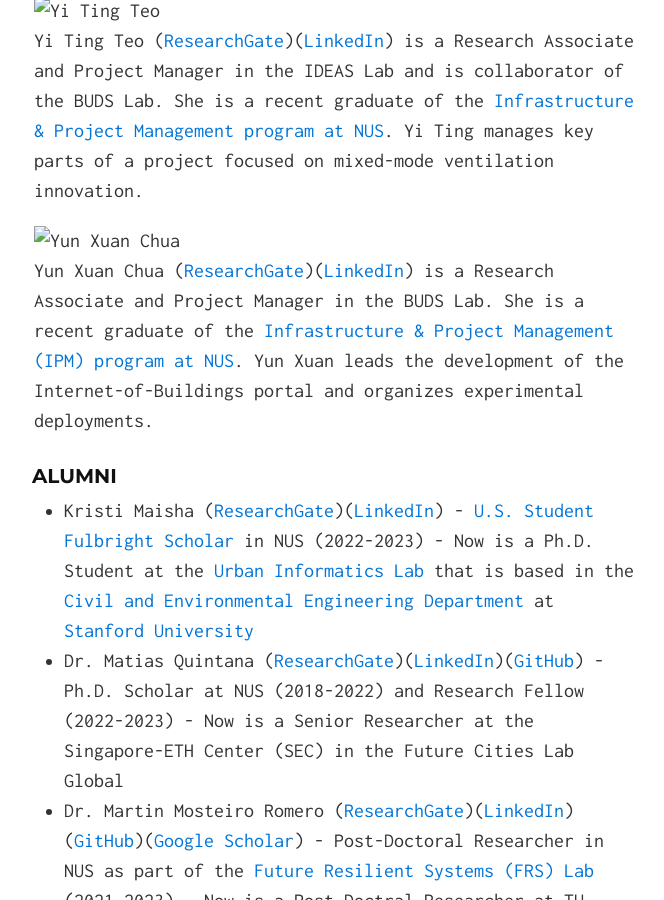
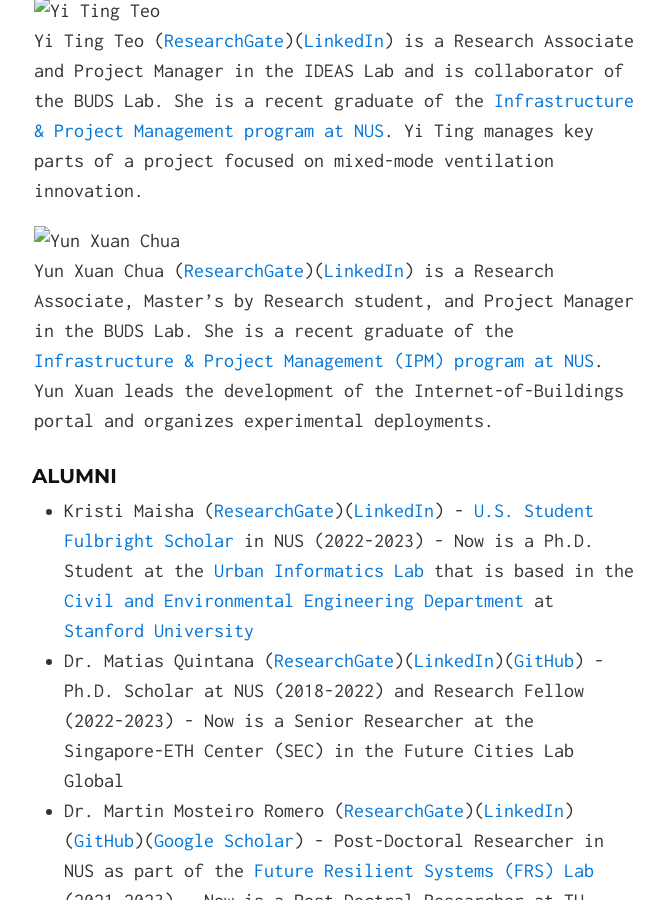
Before and after one commit to buds-lab/buds-lab.github.io, a Jekyll site: the page built from index.md, in a window 1280 px wide and 900 px high, scrolled down 6884 px. Shown: the whole window, without its empty margins (306-970 px from the left). Built offline with Jekyll 4.4.1, drawn with Linux system fonts in a browser that asks for light colours.

Commit message:
update yun xuan's profile

```diff
--- a/index.md
+++ b/index.md
@@ -100,7 +100,7 @@ Wenhao Zhang ([Google Scholar](https://scholar.google.com/citations?&user=11jU6Y
 Yi Ting Teo ([ResearchGate](https://www.researchgate.net/profile/Yi-Ting-Teo){:target="_blank"})([LinkedIn](https://www.linkedin.com/in/teo-yi-ting-61593496/){:target="_blank"}) is a Research Associate and Project Manager in the IDEAS Lab and is collaborator of the BUDS Lab. She is a recent graduate of the [Infrastructure & Project Management program at NUS](https://cde.nus.edu.sg/dbe/introduction-1-1/){:target="_blank"}. Yi Ting manages key parts of a project focused on mixed-mode ventilation innovation.
 
 ![Yun Xuan Chua](buds-lab.github.io/yunxuan.png)
-Yun Xuan Chua ([ResearchGate](https://www.researchgate.net/profile/Yun-Xuan-Chua){:target="_blank"})([LinkedIn](http://www.linkedin.com/in/chuayunxuan/){:target="_blank"}) is a Research Associate and Project Manager in the BUDS Lab. She is a recent graduate of the [Infrastructure & Project Management (IPM) program at NUS](https://cde.nus.edu.sg/dbe/introduction-1-1/){:target="_blank"}. Yun Xuan leads the development of the Internet-of-Buildings portal and organizes experimental deployments.
+Yun Xuan Chua ([ResearchGate](https://www.researchgate.net/profile/Yun-Xuan-Chua){:target="_blank"})([LinkedIn](http://www.linkedin.com/in/chuayunxuan/){:target="_blank"}) is a Research Associate, Master's by Research student, and Project Manager in the BUDS Lab. She is a recent graduate of the [Infrastructure & Project Management (IPM) program at NUS](https://cde.nus.edu.sg/dbe/introduction-1-1/){:target="_blank"}. Yun Xuan leads the development of the Internet-of-Buildings portal and organizes experimental deployments.
 
 
 <!-- #### Affiliated Researchers -->
```
